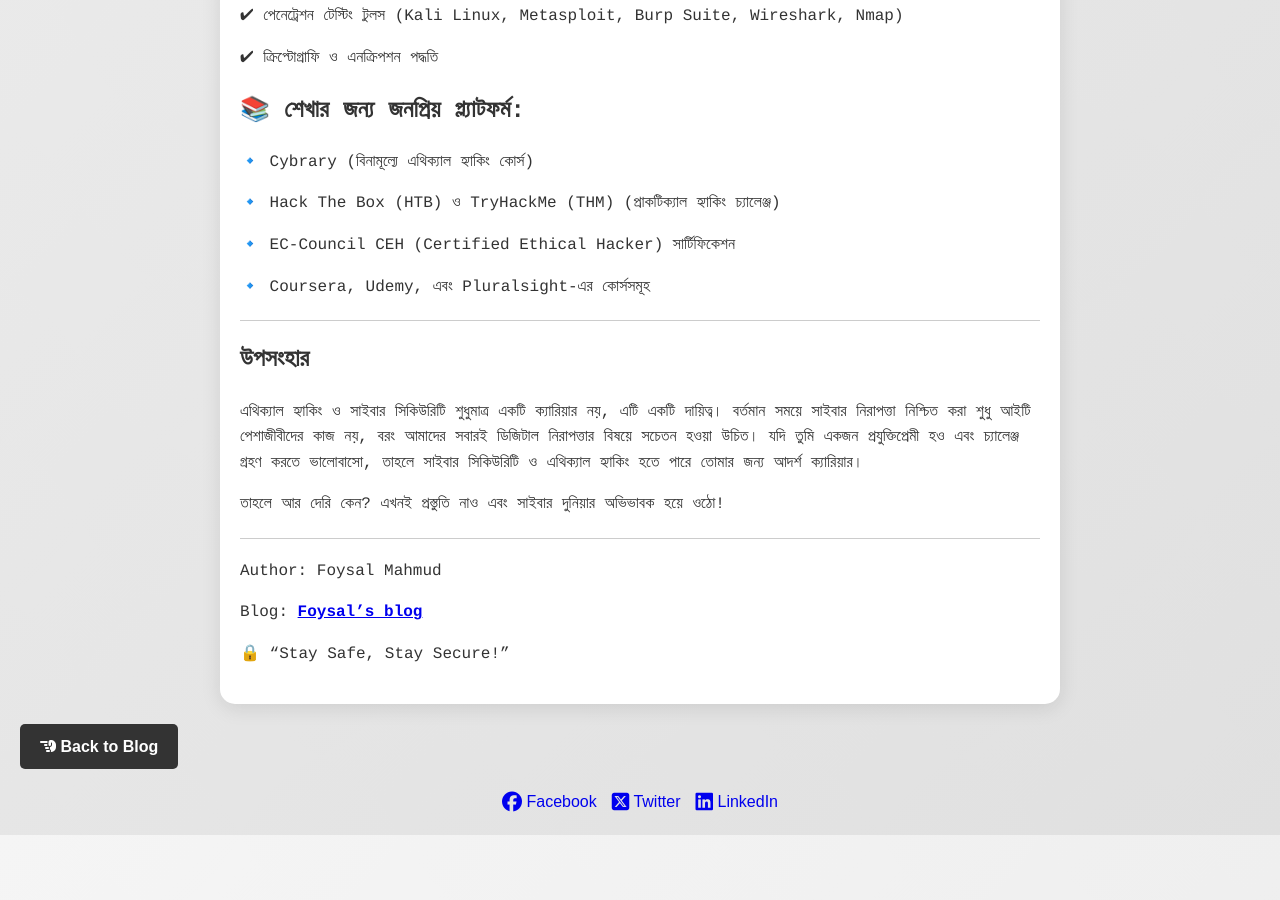
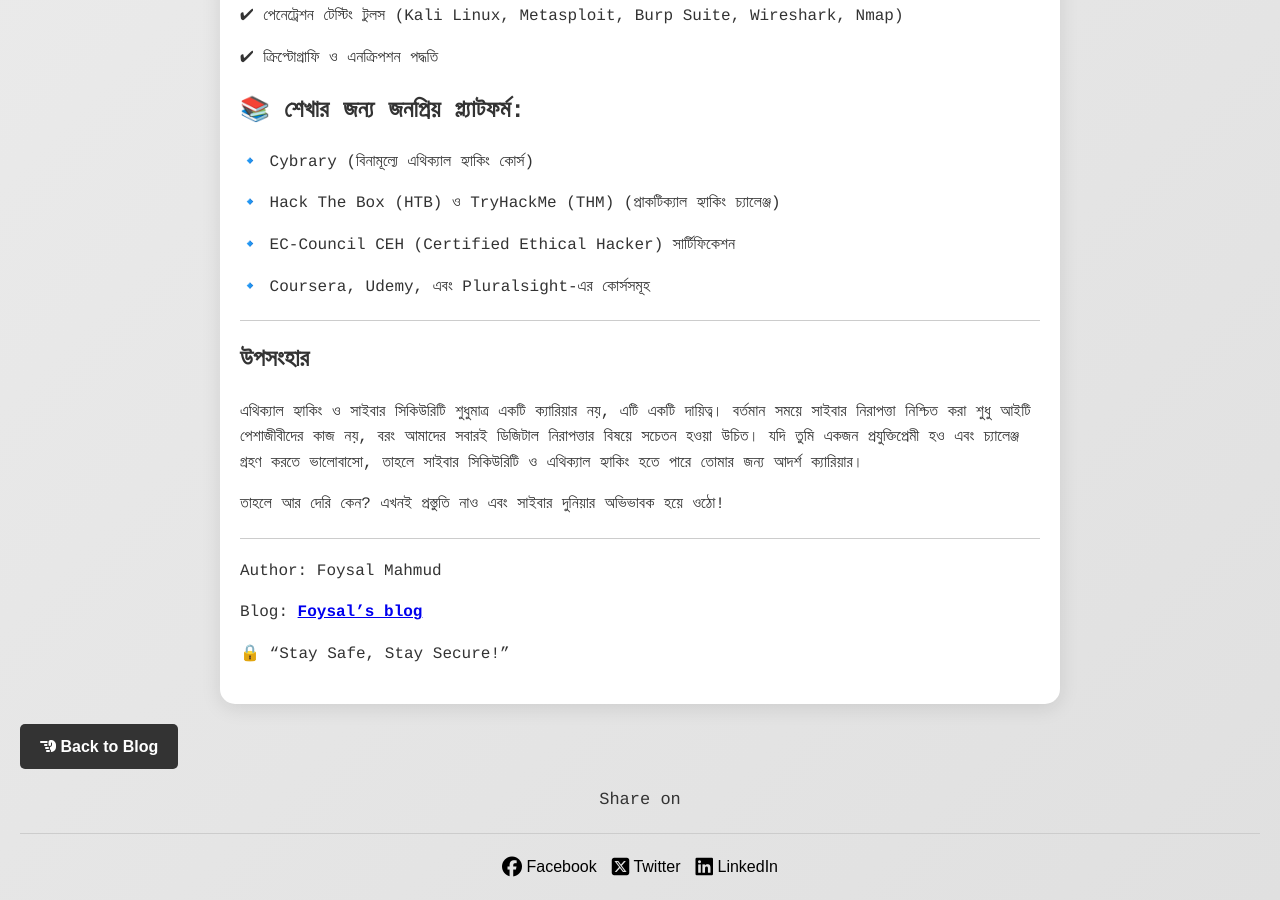
Before and after one commit to foysal1627/foysal1627.github.io, a Jekyll site: the page built from _posts/2025-03-18-new-blog.md, in a window 1280 px wide and 900 px high, scrolled down 2484 px. Built offline with Jekyll 4.4.1, drawn with Linux system fonts in a browser that asks for light colours; before the commit the page ends 3319 px from its top, so only the background shows below that.

Commit message:
Update post.html

```diff
--- a/_layouts/post.html
+++ b/_layouts/post.html
@@ -11,14 +11,16 @@
 <a href="/blog.html" class="button"><i class="fa-solid fa-hand-point-left"></i> <b>Back to Blog</b></a>
 
 <!-- Social Share Buttons -->
+<p style="font-family: courier; font-size: 17px; text-align: center">Share on</p>
+<hr>
 <div class="share-buttons">
-    <a href="https://www.facebook.com/sharer/sharer.php?u={{ page.url | absolute_url }}" target="_blank" title="Share on Facebook">
+    <a style="color: black; text-decoration: none" href="https://www.facebook.com/sharer/sharer.php?u={{ page.url | absolute_url }}" target="_blank" title="Share on Facebook">
         <i class="fa-brands fa-facebook fa-lg"></i> Facebook
     </a>
-    <a href="https://twitter.com/intent/tweet?url={{ page.url | absolute_url }}&text={{ page.title }}" target="_blank" title="Share on Twitter">
+    <a style="color: black; text-decoration: none" href="https://twitter.com/intent/tweet?url={{ page.url | absolute_url }}&text={{ page.title }}" target="_blank" title="Share on Twitter">
        <i class="fa-brands fa-square-x-twitter fa-lg"></i> Twitter
     </a>
-    <a href="https://www.linkedin.com/shareArticle?mini=true&url={{ page.url | absolute_url }}&title={{ page.title }}" target="_blank" title="Share on LinkedIn">
+    <a style="color: black; text-decoration: none" href="https://www.linkedin.com/shareArticle?mini=true&url={{ page.url | absolute_url }}&title={{ page.title }}" target="_blank" title="Share on LinkedIn">
        <i class="fa-brands fa-linkedin fa-lg"></i> LinkedIn
     </a>
 </div>
```
